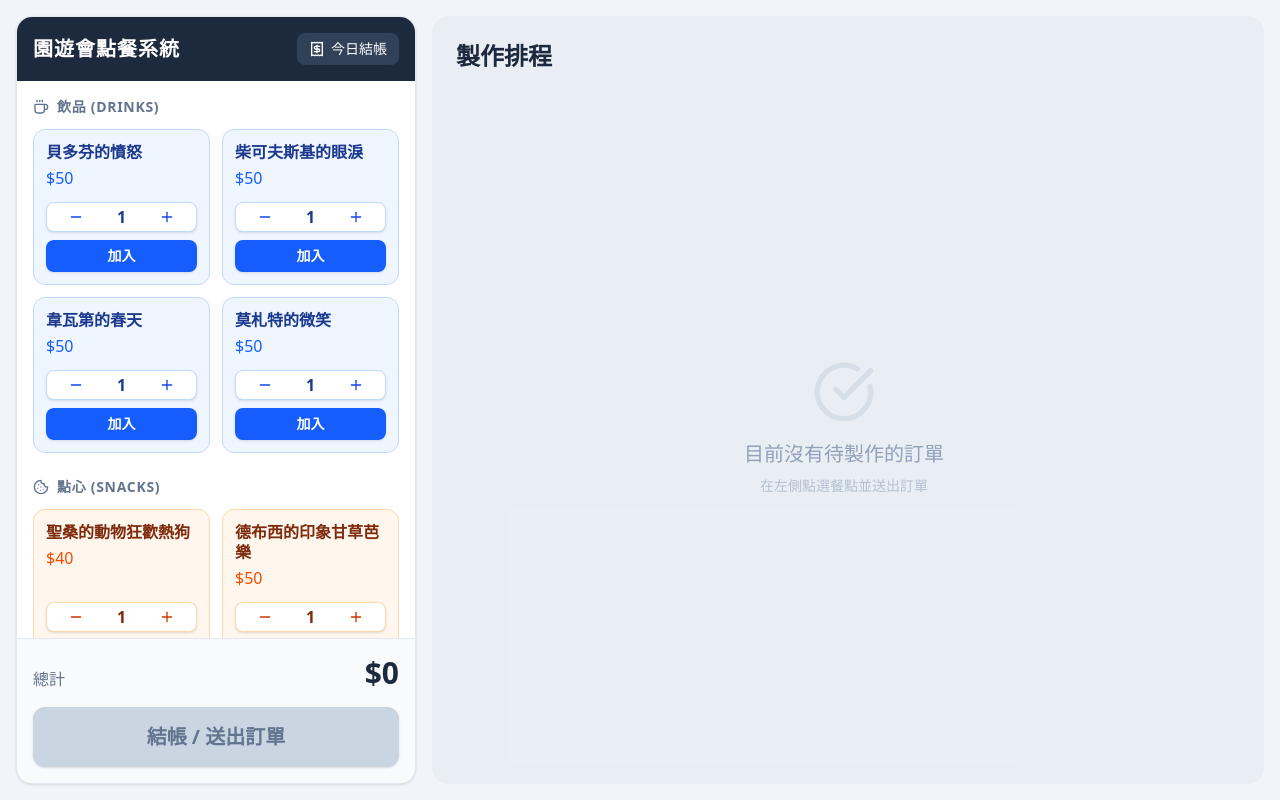
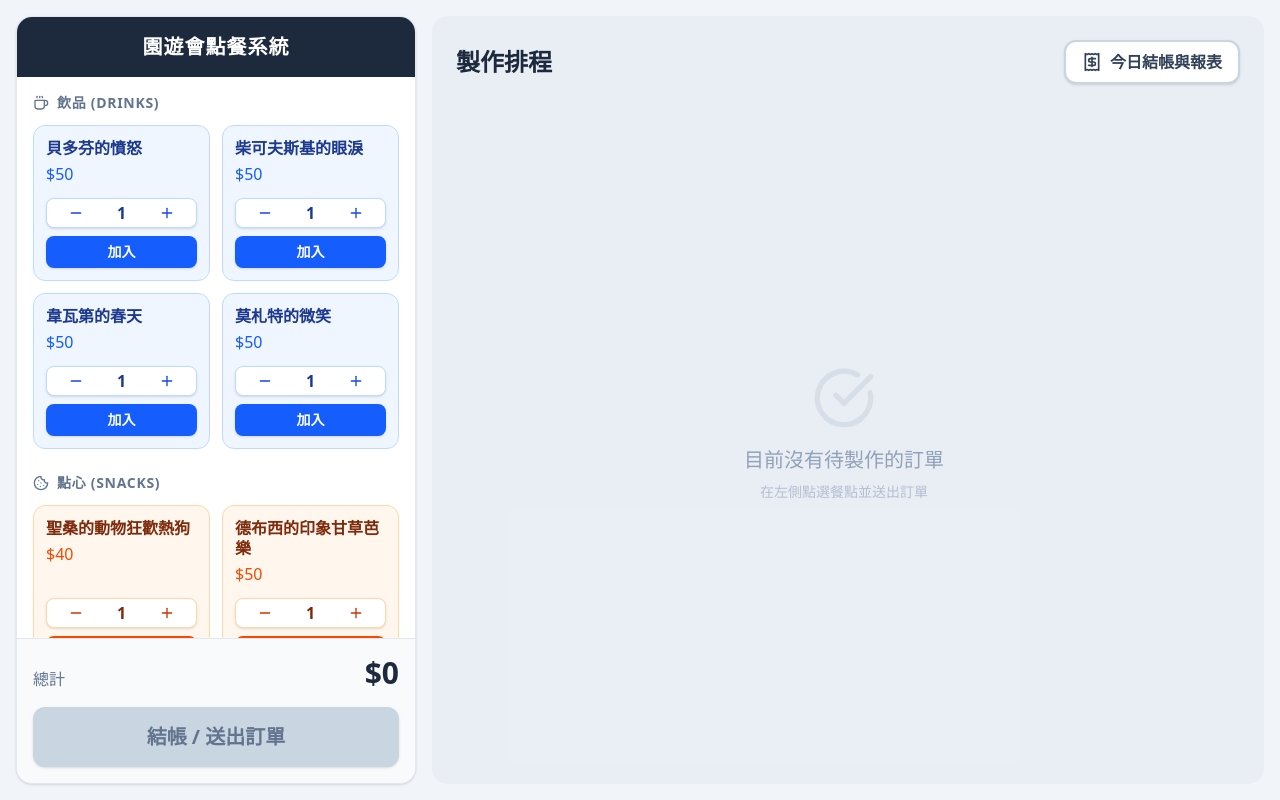
Before and after one commit to blacKgreYcAt/stringclub, a React (Vite) app: page / in a window 1280 px wide. Built offline with nearby package versions, Linux system fonts and the light colour scheme.

Commit message:
feat: Rearrange header and report button
Moves the "今日結帳" button to the right panel and redesigns the app header to be centered. This improves the visual hierarchy and user flow by placing the reporting action alongside the order queue.

```diff
--- a/src/App.tsx
+++ b/src/App.tsx
@@ -150,14 +150,8 @@ export default function App() {
       {/* Left Panel: POS / Menu (1/3 width) */}
       <div className="w-1/3 min-w-[320px] max-w-[400px] bg-white rounded-2xl shadow-sm border border-slate-200 flex flex-col overflow-hidden">
         {/* Header */}
-        <div className="bg-slate-800 text-white p-4 flex justify-between items-center shrink-0">
+        <div className="bg-slate-800 text-white p-4 text-center shrink-0">
           <h1 className="text-xl font-bold tracking-wider">園遊會點餐系統</h1>
-          <button
-            onClick={() => setShowReport(true)}
-            className="flex items-center gap-1.5 text-sm bg-slate-700 hover:bg-slate-600 px-3 py-1.5 rounded-lg transition-colors active:scale-95"
-          >
-            <Receipt size={16} /> 今日結帳
-          </button>
         </div>
 
         {/* Menu Grid - Scrollable area */}
@@ -296,6 +290,13 @@ export default function App() {
               </span>
             )}
           </h2>
+          <button
+            onClick={() => setShowReport(true)}
+            className="flex items-center gap-2 bg-white border-2 border-slate-300 hover:border-slate-400 hover:bg-slate-50 text-slate-700 px-4 py-2 rounded-xl font-bold transition-colors active:scale-95 shadow-sm"
+          >
+            <Receipt size={20} />
+            今日結帳與報表
+          </button>
         </div>
 
         <div className="flex-1 overflow-y-auto pr-2">
```
